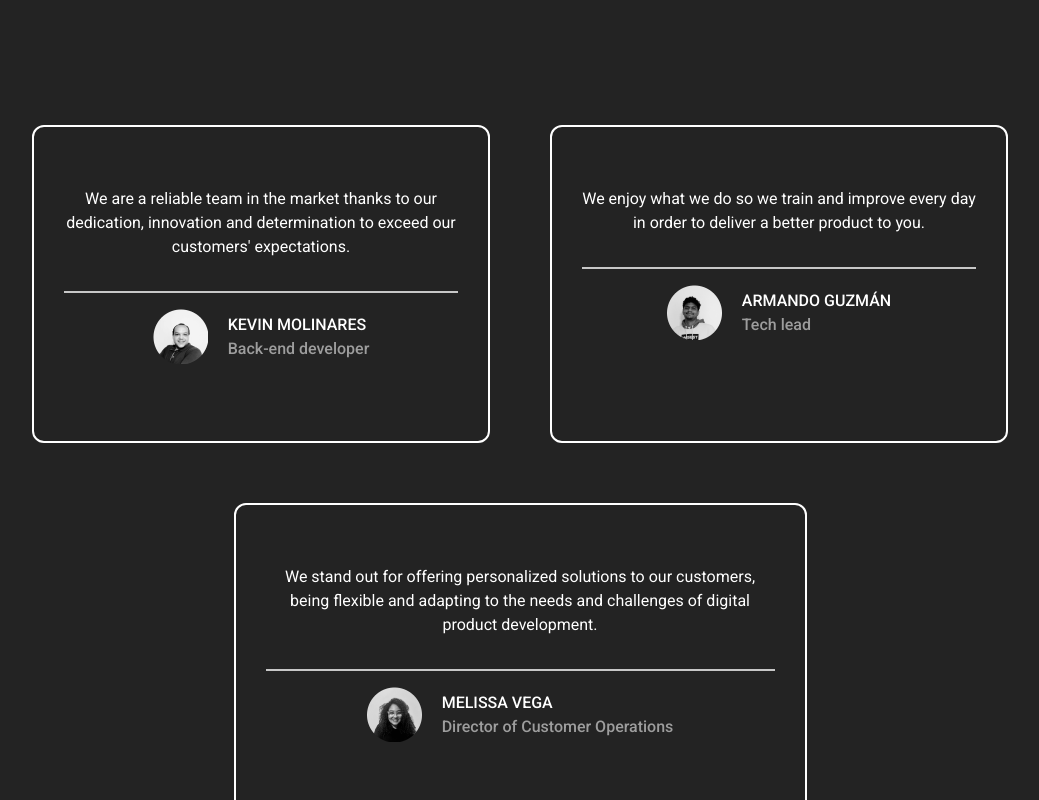
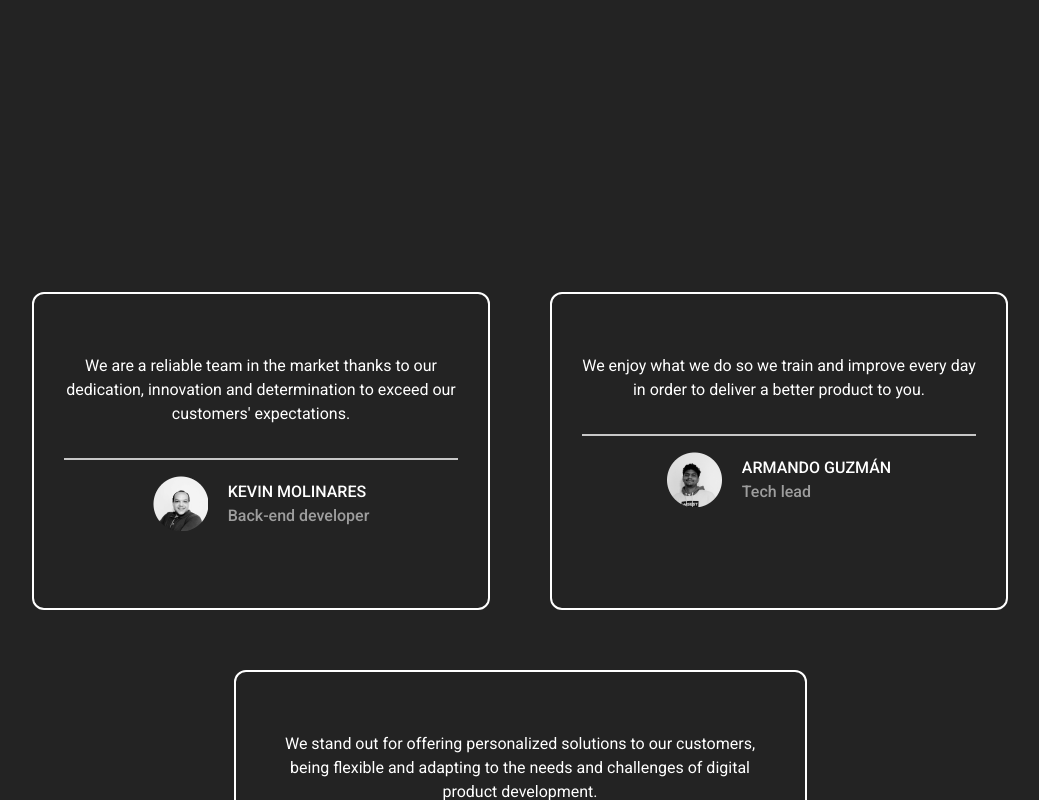
Before and after one commit to contentcraftstudio/Coderlabs-web-2.0, a Next.js app: page / in a window 1280 px wide. Shown: the part 6240-7040 px from the top of the page, without its empty margins (120-1159 px from the left). Built offline with nearby package versions, Linux system fonts and the light colour scheme.

Commit message:
Change::CardsTestominial.tsx

```diff
--- a/components/CardsTestominial.tsx
+++ b/components/CardsTestominial.tsx
@@ -1,13 +1,13 @@
-import { TestimonialData } from '@/pages/apis/testimonialData'
-import React from 'react'
-import CardTestimonials from './CardTestimonials'
+import { TestimonialData } from "@/pages/apis/testimonialData"
+import React from "react"
+import CardTestimonials from "./CardTestimonials"
 
 type Props = {}
 
-export default function CardsTestominial ({}: Props) {
+export default function CardsTestominial({}: Props) {
   const data = TestimonialData.data
   return (
-    <div>
+    <div className='sm:pt-[70px] md:pt-[104px] lg:pt-[167px]'>
       <div className=' flex flex-col lg:flex-row justify-center items-center gap-[60px] '>
         <CardTestimonials
           img={data[0].img}
```
